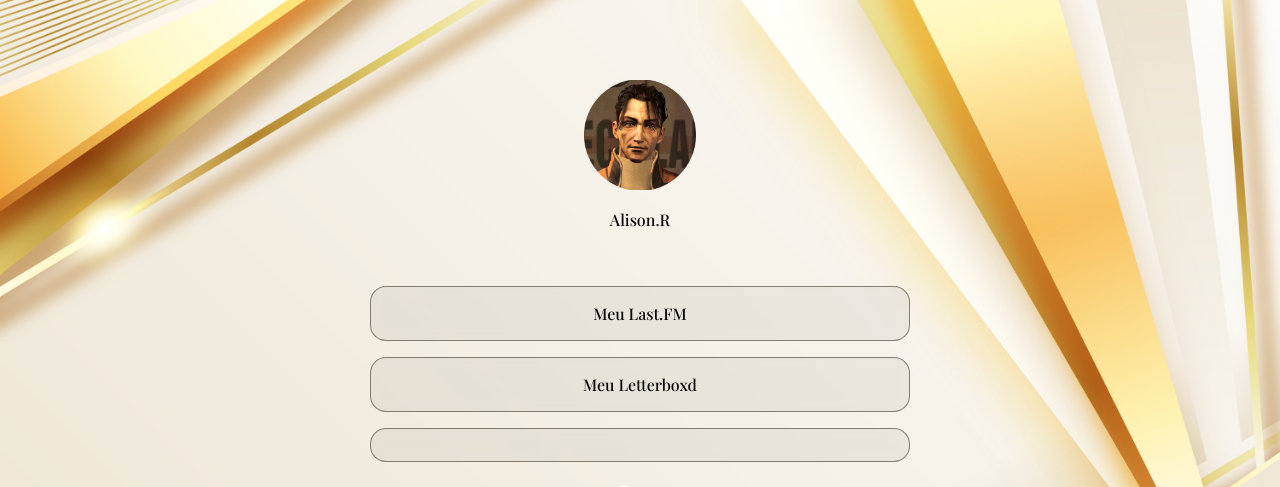
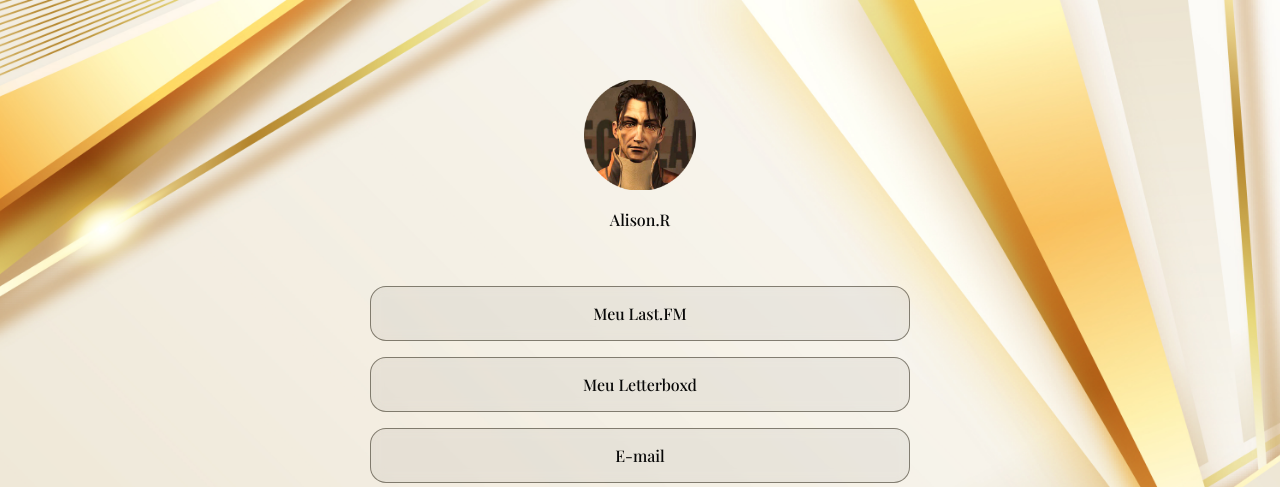
Before and after one commit to AlisonR04/Link-Tree, a plain HTML site: page index.html in a window 1280 px wide. Shown: the top 487 px of the page. Drawn offline with nearby package versions, Linux system fonts and the light colour scheme; a web font is replaced by a local one.

Commit message:
alteração-email

```diff
--- a/index.html
+++ b/index.html
@@ -27,8 +27,9 @@
                 ">Meu Letterboxd</a>
             </li>
             <li>
-                <a href="mailto:Alisondarosacv@proton.me"></a>
+                <p><a href="mailto:Alisondarosacv@protonmail.com" target="_blank">E-mail</a></p>
             </li>
+
         </ul>
     <div id="switch" onclick="toggleMode()">
         <button></button>
--- a/styles.css
+++ b/styles.css
@@ -25,6 +25,7 @@ body {
     background-repeat: no-repeat;
     background-position: top center;
     background-size: cover;
+    height: 100vh;
 }
 
 body * {
```
